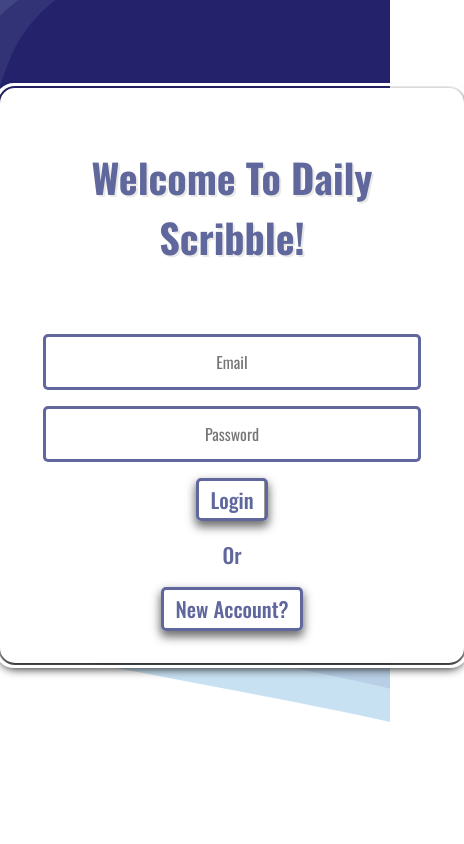
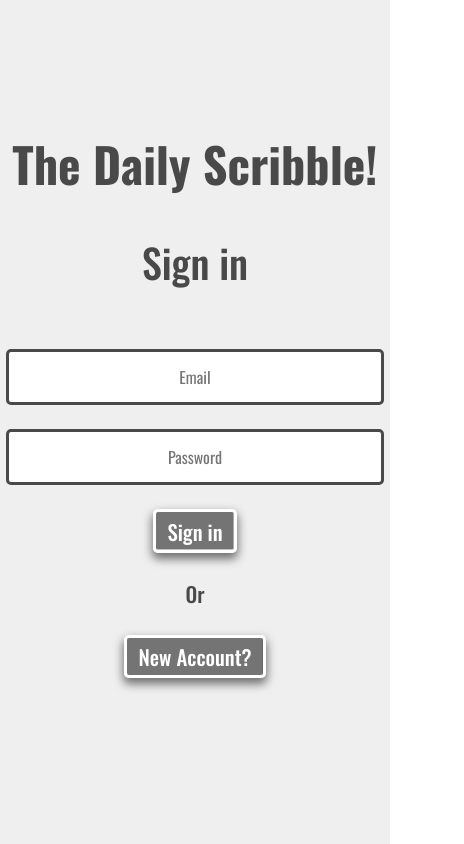
Before and after one commit to R0hanNayan/Daily-Scribble-2.0, a React (Create React App) app in the folder client/: page / in a window 390 px wide. Shown: the whole page, 464 px wide, since content can reach past the window. Built offline with nearby package versions, Linux system fonts and the light colour scheme.

Commit message:
Auth Page CSS Update

```diff
--- a/client/src/components/Login/Login.jsx
+++ b/client/src/components/Login/Login.jsx
@@ -51,12 +51,15 @@ function Login({setLoggedUser}){
 
     return(
         <div className="LoginPage">
-            <div className="LoginPage-content">
-                <h1>Welcome To Daily Scribble!</h1>
+            <div className="leftHalf">
+            </div>
+            <div className="rightHalf">
+                <h1>The Daily Scribble!</h1>
                     <div className="LoginPage-inputs">
+                        <h2>Sign in</h2>
                         <input autocomplete="off" type="email" name="email" value={user.email} placeholder="Email" onChange={handleChange}/>
                         <input autocomplete="off" type="password" name="password" value={user.password} placeholder="Password" onChange={handleChange}/>
-                    <button type="submit" onClick={loginUser}>Login</button>
+                        <button type="submit" onClick={loginUser}>Sign in</button>
                         <p>Or</p>
                         <button type="button" onClick={()=>{navigate("/auth")}}>New Account?</button>
                     </div>
--- a/client/src/components/Login/login.css
+++ b/client/src/components/Login/login.css
@@ -1,48 +1,71 @@
 .LoginPage{
-    background-image: url("/public/assets/bg.png");
-    background-repeat: no-repeat;
-    background-position: right top;
-    position:absolute;
-    top:0;
-    left:0;
-    bottom:0;
-    right:0;
-    /* background: linear-gradient(to bottom, rgb(194, 136, 249) 50%, white 50%); */
-    padding-top: 5.5rem;
+    position: absolute;
+    top: 0;
+    left: 0;
+    right: 0;
+    bottom: 0;
+    display: flex;
+    flex-direction: row;
+    align-items: center;
 }
 
-.LoginPage-content{
-    /* background: linear-gradient(to top, rgb(101, 133, 198) 50%, white 50%); */
-    background-color: white;
-    border:none;
-    outline: auto;
-    outline-offset: 0.2rem;
-    outline-color: white;
-    padding: 2rem;
-    margin: auto;
-    width: 25rem;
+.leftHalf{
+    background-image: url("/public/assets/bg.png");
+    background-size: 100%;
+    background-repeat: no-repeat;
+    background-position: left;
+    width: 50%;
+    height: 100%;
+}
+
+.rightHalf{
+    background-color: rgb(240, 239, 239);
+    display: flex;
+    flex-direction: column;
+    align-items: center;
+    width: 50%;
+    height: 100%;
+}
+
+.LoginPage-inputs{
+    display: flex;
+    flex-direction: column;
+    row-gap: 1.5rem;
+    align-items: center;
     text-align: center;
-    border-radius: 15px;
-    box-shadow: 0px 5px 10px 1px rgb(34, 34, 34);
-    /* color: rgb(101, 133, 198); */
+    margin-top: 10rem;
+    width: 100%;
 }
 
 h1{
     font-family: 'Oswald', sans-serif;
     font-weight: 1000;
-    font-size: 2.5rem;
-    padding-bottom: 10%;
-    text-shadow: 2px 2px rgb(233, 233, 230);
-    color: rgb(95, 103, 156);
+    font-size: 3rem;
+    margin-top: 8rem;
+    margin-bottom: -10rem;
+    color: rgb(73, 73, 74);
+    overflow: hidden;
+    white-space: nowrap;
+    border-right: 0px solid rgb(73, 73, 74);
+    animation: typing 2s steps(18);
+    max-width: 23rem;
 }
 
-.LoginPage-inputs{
-    display: grid;
-    place-items: center;
-    row-gap: 1rem;
+@keyframes
+ typing {
+    0% { width: 0; }
+    100% { width: 100%; }
+}
+
+h2{
+    color: rgb(73, 73, 74);
+    font-family: 'Oswald', sans-serif;
+    font-size: 2.5rem;
+    font-weight: 500;
 }
 
 input{
+    color: rgb(73, 73, 74);
     font-family: 'Oswald', sans-serif;
     font-size: 1rem;
     text-align: center;
@@ -51,22 +74,20 @@ input{
     height: 3rem;
     width: 23rem;
     outline: none;
-    color: rgb(95, 103, 156);
 }
 input:focus::placeholder{
     color: transparent;
 }
 
 button{
-    color: rgb(95, 103, 156);
+    color: white;
     border: solid;
-    background-color: white;
     font-family: 'Oswald', sans-serif;
     font-weight: 500;
     font-size: 1.3rem;
     border-radius: 5px;
     padding: 0.2rem 0.7rem;
-    background: linear-gradient(to right, rgb(92, 91, 91) 50%, white 50%);
+    background: linear-gradient(to right, rgb(92, 91, 91) 50%, rgb(116, 116, 116) 50%);
     background-size: 200% 100%;
     background-position: right bottom;
     transition: all .3s ease-out;
@@ -76,13 +97,52 @@ button:hover{
     cursor: pointer;
     font-size: 1.5rem;
     background-position: left bottom;
+    color: white;
 }
 
 p{
+    color: rgb(73, 73, 74);
     font-family: 'Oswald', sans-serif;
     font-weight: 500;
     font-size: 1.3rem;
     margin-top: 0.1rem;
     margin-bottom: 0.1rem;
-    color: rgb(95, 103, 156);
 }
+
+@media screen and (max-width: 920px){
+    .leftHalf{
+        width: 40%;
+        background-size: cover;
+    }
+
+    .rightHalf{
+        width: 60%;
+    }
+
+    h1{
+        margin-top: 10rem;
+    }
+
+    .LoginPage-inputs{
+        margin-top: 15rem;
+        width: 100%;
+    }
+}
+
+@media screen and (max-width: 600px){
+    .leftHalf{
+        display: none;
+    }
+
+    .rightHalf{
+        width: 1000%;
+    }
+
+    h1{
+        margin-top: 8rem;
+    }
+
+    .LoginPage-inputs{
+        margin-top: 10rem;
+    }
+}
--- a/client/src/components/Register/Register.jsx
+++ b/client/src/components/Register/Register.jsx
@@ -50,13 +50,16 @@ function Register(){
 
     return(
         <div className="RegisterPage">
-            <div className="RegisterPage-content">
-                <h1>Welcome To Daily Scribble!</h1>
+            <div className="leftHalf">
+            </div>
+            <div className="rightHalf">
+                <h1>The Daily Scribble!</h1>
                     <div className="RegisterPage-inputs">
+                        <h2>Sign Up</h2>
                         <input type="username" name="userName" value={user.userName} placeholder="Username" onChange={handleChange}/>
                         <input type="email" name="email" value={user.email} placeholder="Email Id" onChange={handleChange}/>
                         <input type="password" name="password" value={user.password} placeholder="Password" onChange={handleChange}/>
-                    <button type="submit" onClick={registerUser}>Register</button>
+                        <button type="submit" onClick={registerUser}>Sign Up</button>
                         <p>Or</p>
                         <button type="submit" onClick={()=>{navigate("/")}}>Already Have an Account?</button>
                     </div>
--- a/client/src/components/Register/register.css
+++ b/client/src/components/Register/register.css
@@ -1,48 +1,70 @@
 .RegisterPage{
-    background-image: url("/public/assets/bg.png");
-    background-repeat: no-repeat;
-    background-position: right top;
-    position:absolute;
-    top:0;
-    left:0;
-    bottom:0;
-    right:0;
-    /* background: linear-gradient(to bottom, rgb(194, 136, 249) 50%, white 50%); */
-    padding-top: 5.5rem;
+    position: absolute;
+    top: 0;
+    left: 0;
+    right: 0;
+    bottom: 0;
+    display: flex;
+    flex-direction: row;
+    align-items: center;
 }
 
-.RegisterPage-content{
-    /* background: linear-gradient(to top, rgb(101, 133, 198) 50%, white 50%); */
-    background-color: white;
-    border:none;
-    outline: auto;
-    outline-offset: 0.2rem;
-    outline-color: white;
-    padding: 2rem;
-    margin: auto;
-    width: 25rem;
-    text-align: center;
-    border-radius: 15px;
-    box-shadow: 0px 5px 10px 1px rgb(34, 34, 34);
-    /* color: rgb(101, 133, 198); */
+.leftHalf{
+    background-image: url("/public/assets/bg.png");
+    background-size: 100%;
+    background-repeat: no-repeat;
+    background-position: left;
+    width: 50%;
+    height: 100%;
 }
 
 h1{
     font-family: 'Oswald', sans-serif;
     font-weight: 1000;
-    font-size: 2.5rem;
-    padding-bottom: 10%;
-    text-shadow: 2px 2px rgb(233, 233, 230);
-    color: rgb(95, 103, 156);
+    font-size: 3rem;
+    margin-top: 8rem;
+    margin-bottom: -10rem;
+    color: rgb(73, 73, 74);
+    overflow: hidden;
+    white-space: nowrap;
+    border-right: 0px solid rgb(73, 73, 74);
+    animation: typing 2s steps(18);
+    max-width: 23rem;
+}
+
+@keyframes
+ typing {
+    0% { width: 0; }
+    100% { width: 100%; }
+}
+
+.rightHalf{
+    background-color: rgb(240, 239, 239);
+    display: flex;
+    flex-direction: column;
+    align-items: center;
+    width: 50%;
+    height: 100%;
 }
 
 .RegisterPage-inputs{
-    display: grid;
-    place-items: center;
-    row-gap: 1rem;
+    display: flex;
+    flex-direction: column;
+    row-gap: 1.5rem;
+    align-items: center;
+    text-align: center;
+    margin-top: 10rem;
+    width: 100%;
+}
+h2{
+    color: rgb(73, 73, 74);
+    font-family: 'Oswald', sans-serif;
+    font-size: 2.5rem;
+    font-weight: 500;
 }
 
 input{
+    color: rgb(73, 73, 74);
     font-family: 'Oswald', sans-serif;
     font-size: 1rem;
     text-align: center;
@@ -51,22 +73,20 @@ input{
     height: 3rem;
     width: 23rem;
     outline: none;
-    color: rgb(95, 103, 156);
 }
 input:focus::placeholder{
     color: transparent;
 }
 
 button{
-    color: rgb(95, 103, 156);
+    color: white;
     border: solid;
-    background-color: white;
     font-family: 'Oswald', sans-serif;
     font-weight: 500;
     font-size: 1.3rem;
     border-radius: 5px;
     padding: 0.2rem 0.7rem;
-    background: linear-gradient(to right, rgb(92, 91, 91) 50%, white 50%);
+    background: linear-gradient(to right, rgb(92, 91, 91) 50%, rgb(116, 116, 116) 50%);
     background-size: 200% 100%;
     background-position: right bottom;
     transition: all .3s ease-out;
@@ -80,10 +100,48 @@ button:hover{
 }
 
 p{
+    color: rgb(73, 73, 74);
     font-family: 'Oswald', sans-serif;
     font-weight: 500;
     font-size: 1.3rem;
     margin-top: 0.1rem;
     margin-bottom: 0.1rem;
-    color: rgb(95, 103, 156);
 }
+
+@media screen and (max-width: 920px){
+    .leftHalf{
+        width: 40%;
+        background-size: cover;
+    }
+
+    .rightHalf{
+        width: 60%;
+    }
+
+    h1{
+        margin-top: 10rem;
+    }
+
+    .RegisterPage-inputs{
+        margin-top: 15rem;
+        width: 100%;
+    }
+}
+
+@media screen and (max-width: 600px){
+    .leftHalf{
+        display: none;
+    }
+
+    .rightHalf{
+        width: 1000%;
+    }
+
+    h1{
+        margin-top: 8rem;
+    }
+
+    .RegisterPage-inputs{
+        margin-top: 10rem;
+    }
+}
```
Also changed, not shown: client/public/assets/bg.png, client/public/assets/img1.png (deleted). Lines whose indentation alone changed are shown as unchanged.
